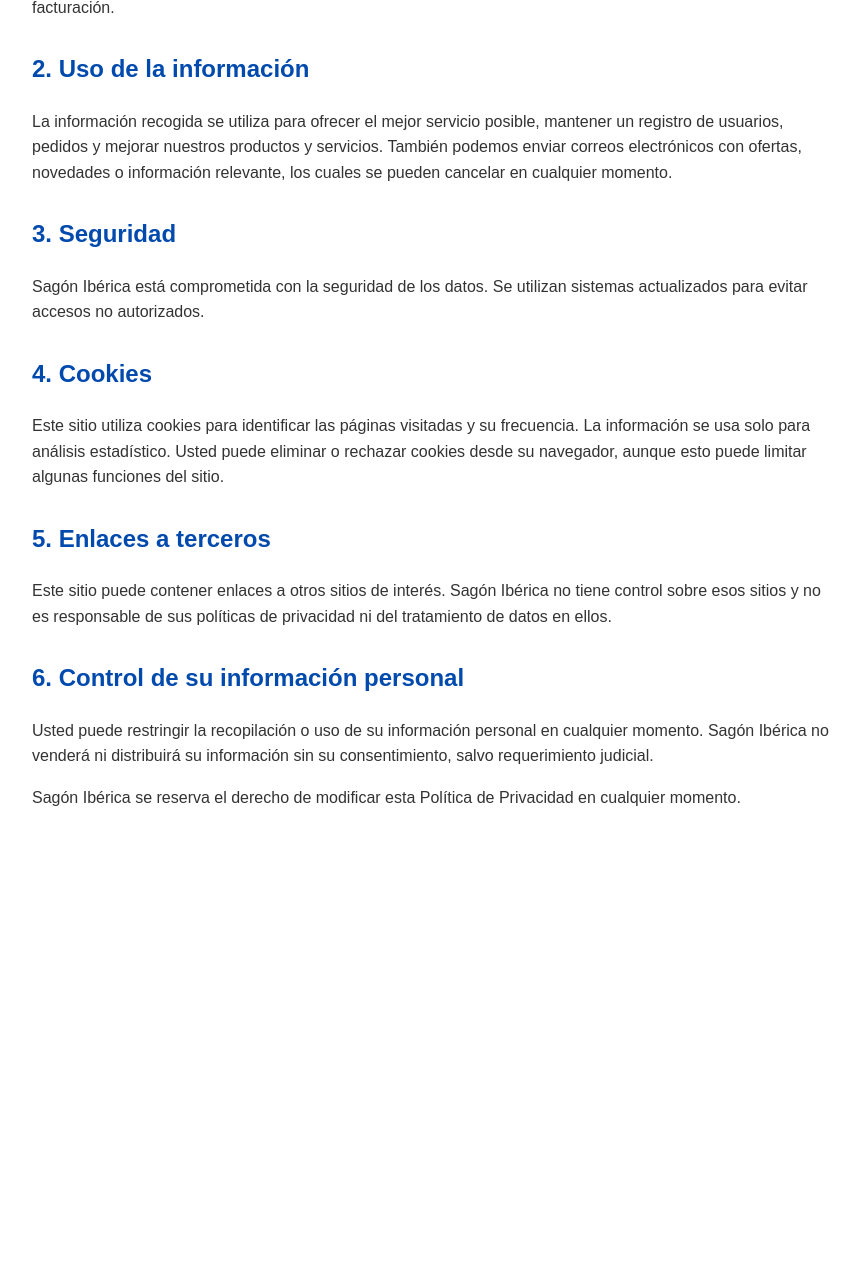
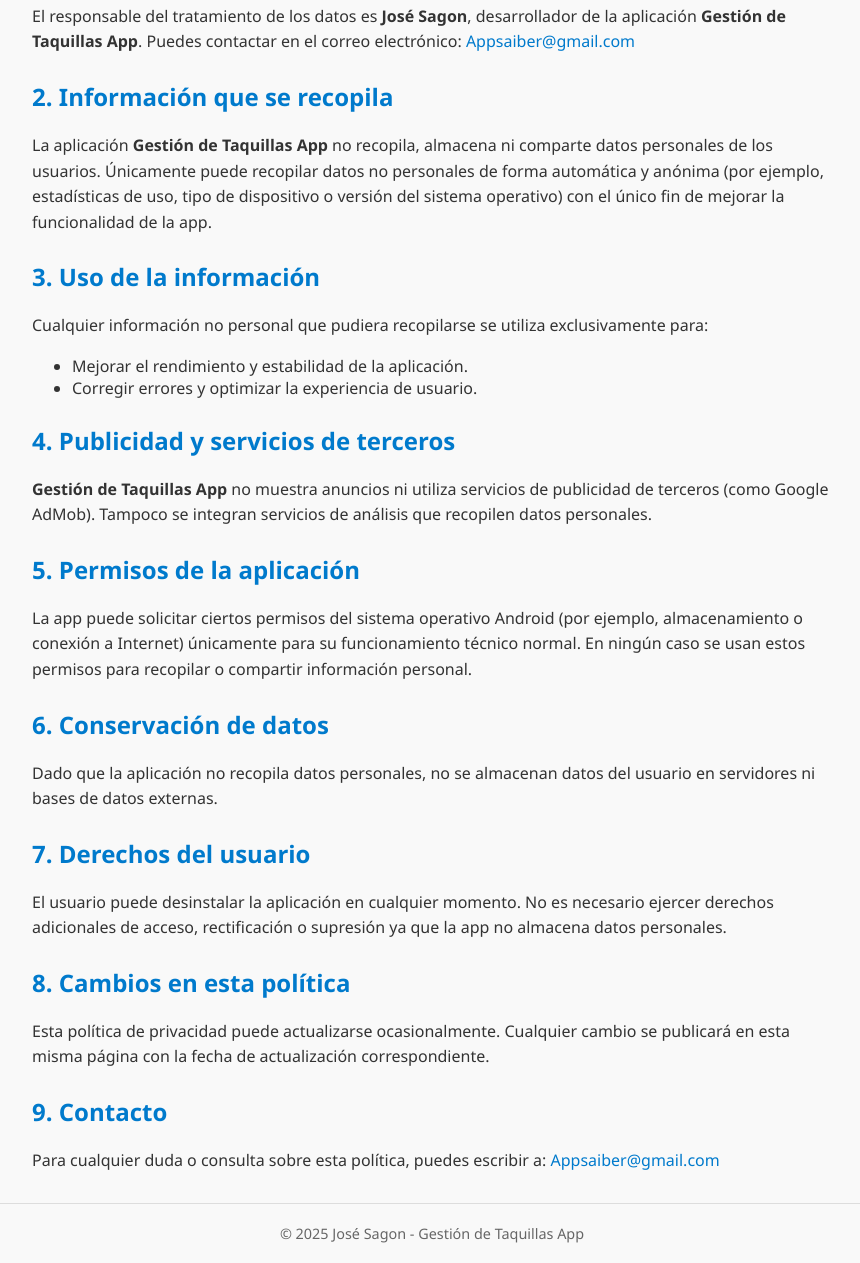
Before and after one commit to asurpan/privacy-policy, a plain HTML site: page index.html in a window 1280 px wide. Shown: the part 350-1613 px from the top of the page, without its empty margins (208-1068 px from the left). Before the commit the page ends 1236 px from the top, so only its background shows below. Drawn offline with Linux system fonts and the light colour scheme.

Commit message:
index.html
PoliticaPrivacidadAppTaquillas

```diff
--- a/index.html
+++ b/index.html
@@ -3,52 +3,108 @@
 <head>
     <meta charset="UTF-8">
     <meta name="viewport" content="width=device-width, initial-scale=1.0">
-    <title>Política de Privacidad - Sagón Ibérica</title>
+    <title>Política de Privacidad - Gestión de Taquillas App</title>
     <style>
         body {
-            font-family: Arial, sans-serif;
+            font-family: 'Segoe UI', Tahoma, Geneva, Verdana, sans-serif;
+            background-color: #f9f9f9;
+            color: #333;
+            margin: 0;
+            padding: 0;
+        }
+        header {
+            background-color: #007acc;
+            color: white;
+            padding: 20px;
+            text-align: center;
+        }
+        main {
             max-width: 800px;
-            margin: 40px auto;
-            padding: 20px;
-            line-height: 1.6;
-            color: #333;
+            margin: 30px auto;
+            padding: 0 20px;
         }
-        h1 {
-            text-align: center;
-            color: #004aad;
-        }
-        h2 {
-            color: #004aad;
-            margin-top: 30px;
+        h2, h3 {
+            color: #007acc;
         }
         p {
-            margin-bottom: 15px;
+            line-height: 1.6;
+        }
+        section {
+            margin-bottom: 25px;
+        }
+        footer {
+            text-align: center;
+            font-size: 0.9em;
+            color: #666;
+            padding: 20px;
+            border-top: 1px solid #ddd;
+        }
+        a {
+            color: #007acc;
+            text-decoration: none;
+        }
+        a:hover {
+            text-decoration: underline;
         }
     </style>
 </head>
 <body>
-    <h1>Política de Privacidad</h1>
-
-    <p>La presente Política de Privacidad establece los términos en que Sagón Ibérica utiliza y protege la información proporcionada por sus usuarios al usar su sitio web o aplicación.</p>
-
-    <h2>1. Información que se recoge</h2>
-    <p>Podemos recopilar información personal como nombre, correo electrónico e información demográfica. También, si es necesario, se podrá requerir información específica para procesar pedidos o realizar entregas o facturación.</p>
-
-    <h2>2. Uso de la información</h2>
-    <p>La información recogida se utiliza para ofrecer el mejor servicio posible, mantener un registro de usuarios, pedidos y mejorar nuestros productos y servicios. También podemos enviar correos electrónicos con ofertas, novedades o información relevante, los cuales se pueden cancelar en cualquier momento.</p>
-
-    <h2>3. Seguridad</h2>
-    <p>Sagón Ibérica está comprometida con la seguridad de los datos. Se utilizan sistemas actualizados para evitar accesos no autorizados.</p>
-
-    <h2>4. Cookies</h2>
-    <p>Este sitio utiliza cookies para identificar las páginas visitadas y su frecuencia. La información se usa solo para análisis estadístico. Usted puede eliminar o rechazar cookies desde su navegador, aunque esto puede limitar algunas funciones del sitio.</p>
-
-    <h2>5. Enlaces a terceros</h2>
-    <p>Este sitio puede contener enlaces a otros sitios de interés. Sagón Ibérica no tiene control sobre esos sitios y no es responsable de sus políticas de privacidad ni del tratamiento de datos en ellos.</p>
-
-    <h2>6. Control de su información personal</h2>
-    <p>Usted puede restringir la recopilación o uso de su información personal en cualquier momento. Sagón Ibérica no venderá ni distribuirá su información sin su consentimiento, salvo requerimiento judicial.</p>
-
-    <p>Sagón Ibérica se reserva el derecho de modificar esta Política de Privacidad en cualquier momento.</p>
+    <header>
+        <h1>Política de Privacidad</h1>
+        <p>Gestión de Taquillas App</p>
+    </header>
+    <main>
+        <section>
+            <h2>Última actualización</h2>
+            <p>7 de octubre de 2025</p>
+        </section>
+        <section>
+            <h2>1. Responsable del tratamiento</h2>
+            <p>El responsable del tratamiento de los datos es <strong>José Sagon</strong>, desarrollador de la aplicación <strong>Gestión de Taquillas App</strong>. Puedes contactar en el correo electrónico: <a href="mailto:Appsaiber@gmail.com">Appsaiber@gmail.com</a></p>
+        </section>
+        <section>
+            <h2>2. Información que se recopila</h2>
+            <p>La aplicación <strong>Gestión de Taquillas App</strong> no recopila, almacena ni comparte datos personales de los usuarios.
+            Únicamente puede recopilar datos no personales de forma automática y anónima (por ejemplo, estadísticas de uso, tipo de dispositivo o versión del sistema operativo) con el único fin de mejorar la funcionalidad de la app.</p>
+        </section>
+        <section>
+            <h2>3. Uso de la información</h2>
+            <p>Cualquier información no personal que pudiera recopilarse se utiliza exclusivamente para:</p>
+            <ul>
+                <li>Mejorar el rendimiento y estabilidad de la aplicación.</li>
+                <li>Corregir errores y optimizar la experiencia de usuario.</li>
+            </ul>
+        </section>
+        <section>
+            <h2>4. Publicidad y servicios de terceros</h2>
+            <p><strong>Gestión de Taquillas App</strong> no muestra anuncios ni utiliza servicios de publicidad de terceros (como Google AdMob). Tampoco se integran servicios de análisis que recopilen datos personales.</p>
+        </section>
+        <section>
+            <h2>5. Permisos de la aplicación</h2>
+            <p>La app puede solicitar ciertos permisos del sistema operativo Android (por ejemplo, almacenamiento o conexión a Internet) únicamente para su funcionamiento técnico normal.
+            En ningún caso se usan estos permisos para recopilar o compartir información personal.</p>
+        </section>
+        <section>
+            <h2>6. Conservación de datos</h2>
+            <p>Dado que la aplicación no recopila datos personales, no se almacenan datos del usuario en servidores ni bases de datos externas.</p>
+        </section>
+        <section>
+            <h2>7. Derechos del usuario</h2>
+            <p>El usuario puede desinstalar la aplicación en cualquier momento.
+            No es necesario ejercer derechos adicionales de acceso, rectificación o supresión ya que la app no almacena datos personales.</p>
+        </section>
+        <section>
+            <h2>8. Cambios en esta política</h2>
+            <p>Esta política de privacidad puede actualizarse ocasionalmente.
+            Cualquier cambio se publicará en esta misma página con la fecha de actualización correspondiente.</p>
+        </section>
+        <section>
+            <h2>9. Contacto</h2>
+            <p>Para cualquier duda o consulta sobre esta política, puedes escribir a: <a href="mailto:Appsaiber@gmail.com">Appsaiber@gmail.com</a></p>
+        </section>
+    </main>
+    <footer>
+        &copy; 2025 José Sagon - Gestión de Taquillas App
+    </footer>
 </body>
 </html>
```
